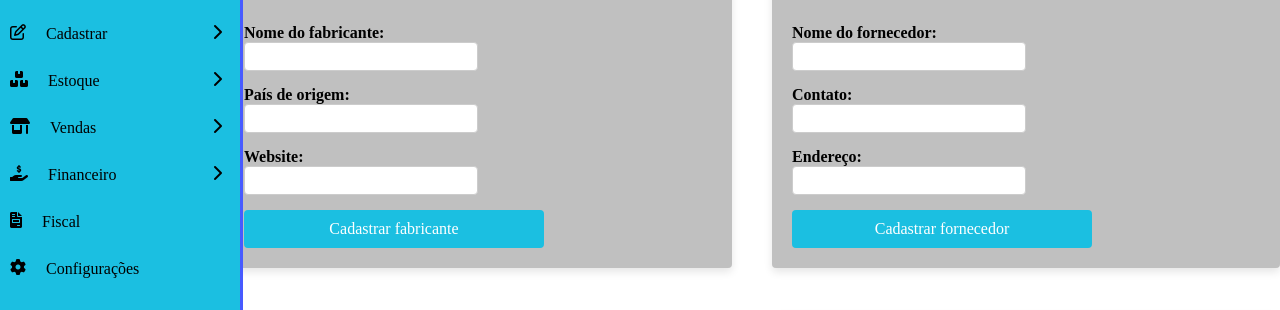
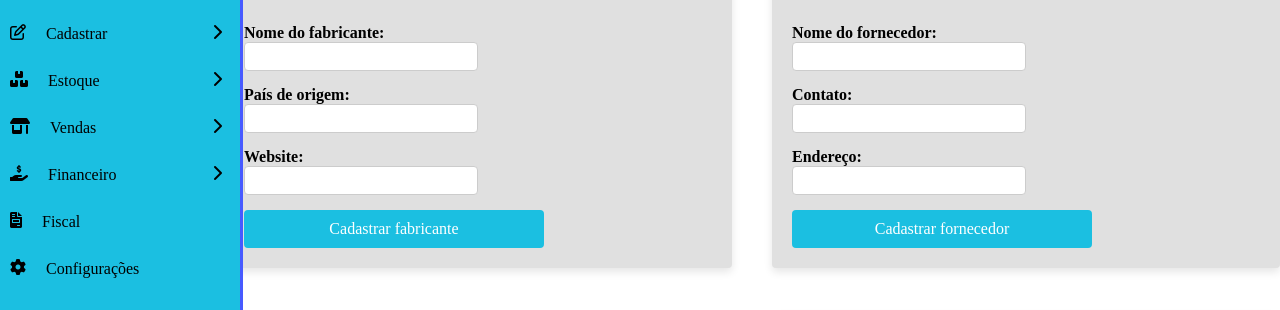
Before and after one commit to jayrmo/Eng_Digistok, a plain HTML site: page Engenh/Digistok/Tela Cadastros Gerais/cadastros gerais.html in a window 1280 px wide. Shown: the part 140-450 px from the top of the page. Drawn offline with Linux system fonts and the light colour scheme; files whose address does not match are found by name.

Commit message:
após ajuste de backgroun

```diff
--- a/Engenh/Digistok/Tela Cadastros Gerais/style-home.css
+++ b/Engenh/Digistok/Tela Cadastros Gerais/style-home.css
@@ -210,7 +210,7 @@ width: 100%;
 }
 
 .tela-cinza {
-  background-color: #C0C0C0;
+  background-color: #e0e0e0;
   border-radius: 4px;
   width: 100%;
   max-width: 650px;
--- a/Engenh/Digistok/cadastrarProduto/style-home.css
+++ b/Engenh/Digistok/cadastrarProduto/style-home.css
@@ -79,7 +79,7 @@ input {
 }
 
 .tela-cinza {
-  background-color: #C0C0C0;
+  background-color: #e0e0e0;
   border-radius: 8px;
   width: 100%;
   max-width: 800px;
@@ -96,6 +96,7 @@ input {
 .name-C {
   padding-bottom: 20px;
   font-size: 25px;
+
   margin-top: 10px;
 }
 
@@ -122,6 +123,7 @@ display: flex;
 flex-direction: column;
 gap: 40px;
 flex-wrap: wrap;
+  background-color: #e0e0e0;
 }
 
 .coluna1, .coluna3 {
```
Also changed, not shown: Engenh/Digistok/relatorio/style-relatorio.css (+5 -2 lines).
